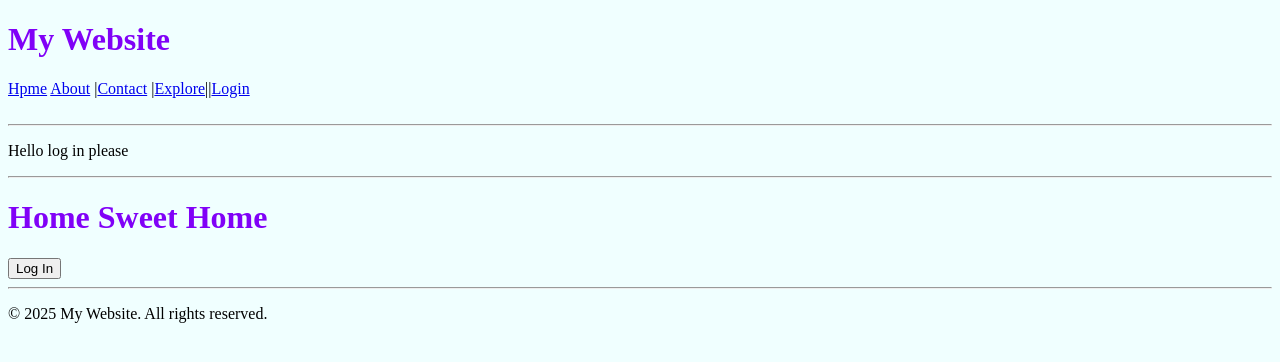
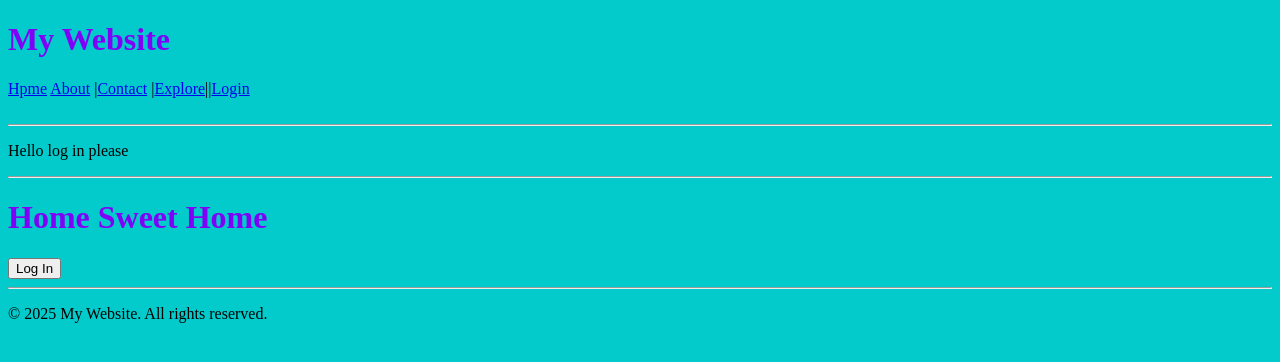
Before and after one commit to Basudev-Pokharel/group_6_BMBS, a React (Vite) app: page / in a window 1280 px wide. Shown: the top 362 px of the page. Built offline with nearby package versions, Linux system fonts and the light colour scheme.

Commit message:
change background-color

```diff
--- a/src/App.css
+++ b/src/App.css
@@ -1,5 +1,5 @@
 body {
-  background-color: azure;
+  background-color: rgb(3, 203, 203);
 }
 
 h1,
```
